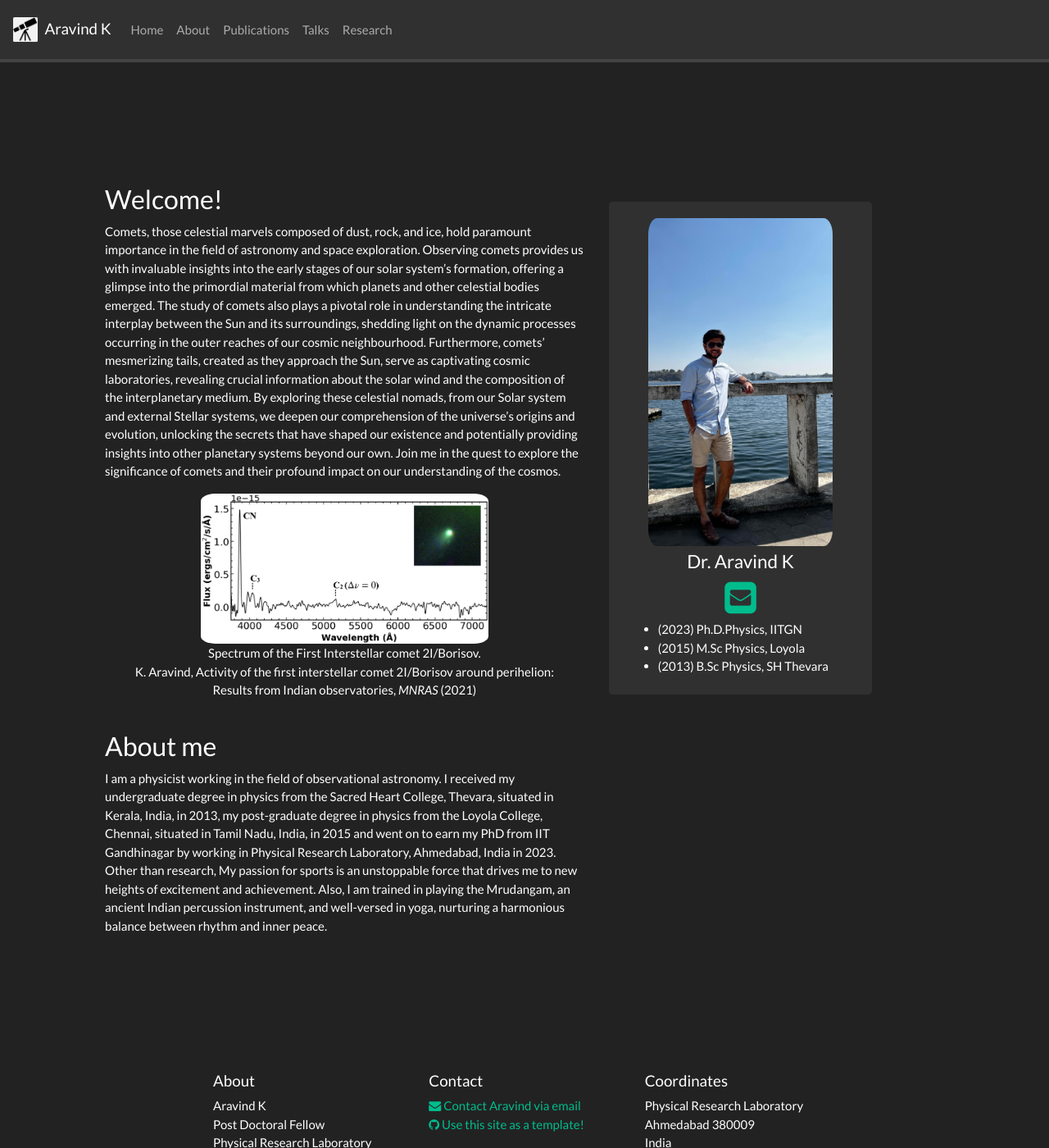
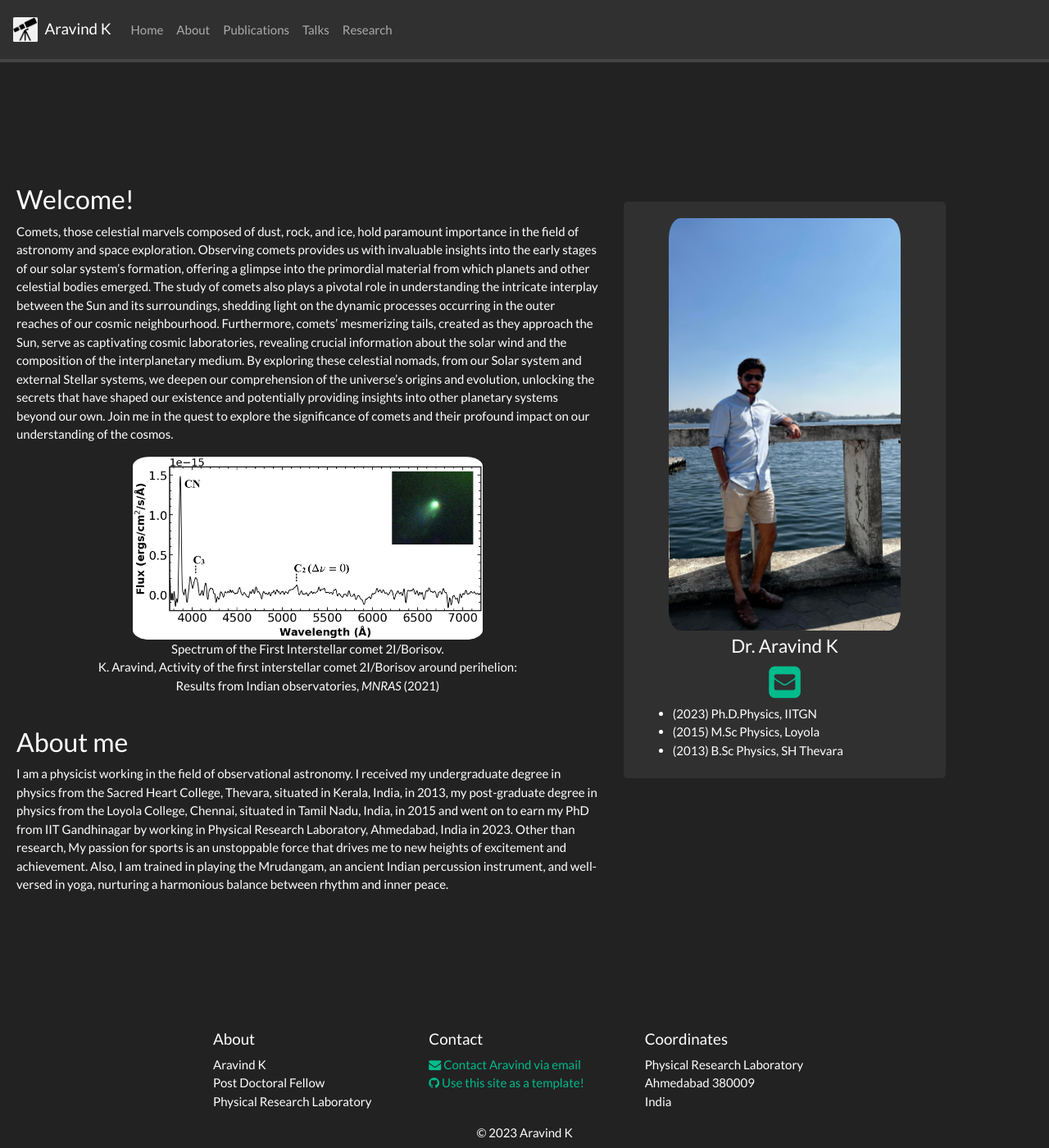
Before and after one commit to DrAravind1192/DrAravind1192.github.io, a Jekyll site: the page built from _pages/home.md, in a window 1280 px wide and 1400 px high. Shown: the whole window at 82% size. Built offline with Jekyll 4.4.1, drawn with Linux system fonts in a browser that asks for light colours; nearby versions of some CDN libraries; a style sheet for code colours, icons or effects is not loaded.

Commit message:
Update default.html

```diff
--- a/_layouts/default.html
+++ b/_layouts/default.html
@@ -4,21 +4,22 @@
     /* Minimal padding for mobile */
     @media only screen and (max-width: 600px) {
       .main-container {
-        padding: 20px;
+        /* 20px padding for x, 10px for y */
+        padding: 20px 10px;
       }
     }
 
     /* Moderate padding for tablet */
     @media only screen and (min-width: 601px) and (max-width: 1024px) {
       .main-container {
-        padding: 35px;
+        padding: 35px 10px;
       }
     }
 
     /* Large padding for large screens */
     @media only screen and (min-width: 1025px) {
       .main-container {
-        padding: 10%;
+        padding: 10% 20px;
       }
     }
   </style>
```
